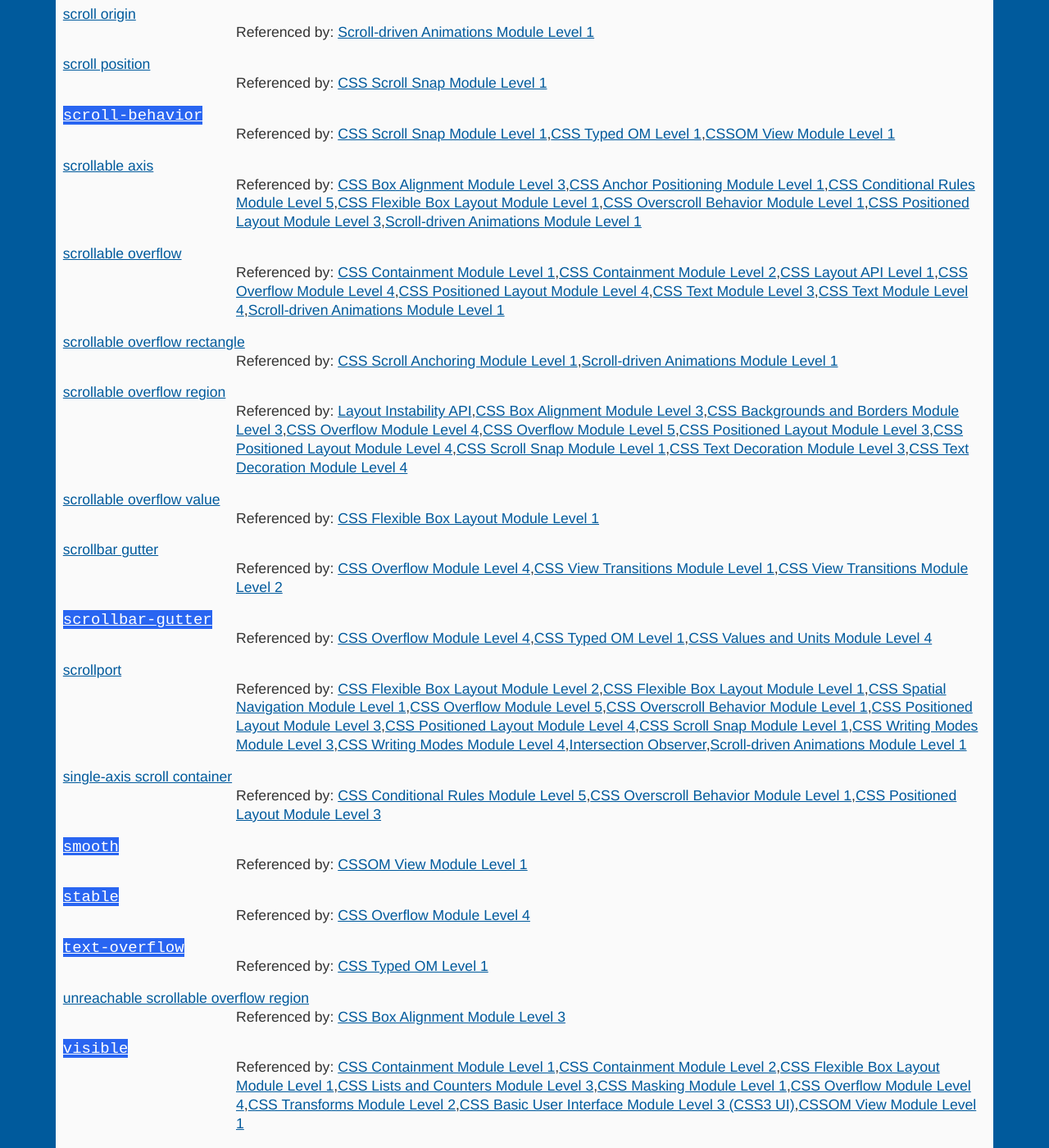
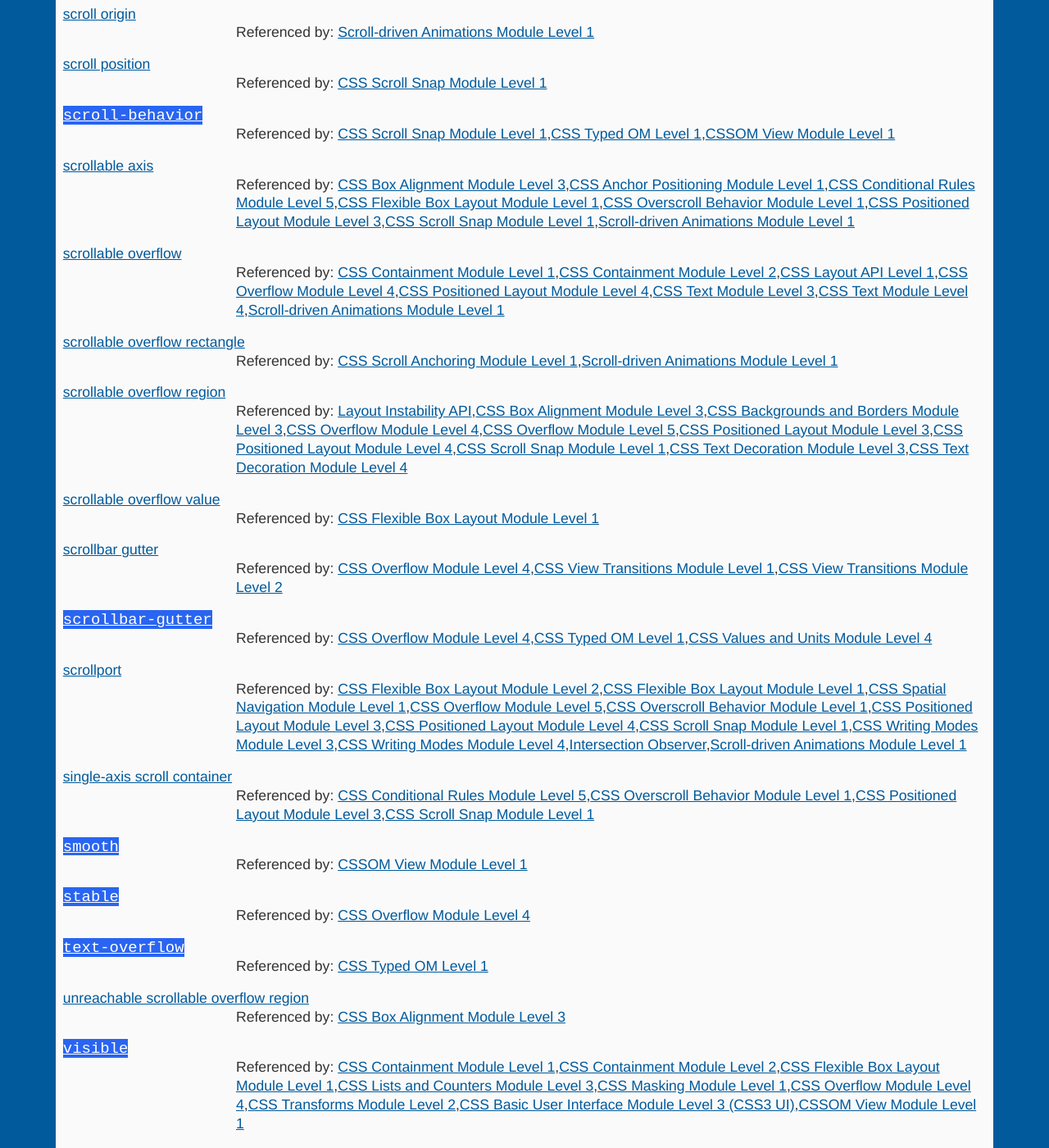
Before and after one commit to dontcallmedom/specdex, a Jekyll site: the page built from css-overflow-3.html, in a window 1280 px wide and 1400 px high, scrolled down 2176 px. Shown: the whole window at 82% size. Built offline with Jekyll 4.4.1, drawn with Linux system fonts in a browser that asks for light colours.

Commit message:
Automatic update

```diff
--- a/css-overflow-3.html
+++ b/css-overflow-3.html
@@ -53,7 +53,7 @@ layout: base
 <dt><a class="css" href="https:&#x2F;&#x2F;drafts.csswg.org&#x2F;css-overflow-3&#x2F;#propdef-scroll-behavior"><code>scroll-behavior</code></a></dt>
 <dd>Referenced by: <a href="https:&#x2F;&#x2F;drafts.csswg.org&#x2F;css-scroll-snap-1&#x2F;">CSS Scroll Snap Module Level 1</a>,<a href="https:&#x2F;&#x2F;drafts.css-houdini.org&#x2F;css-typed-om-1&#x2F;">CSS Typed OM Level 1</a>,<a href="https:&#x2F;&#x2F;drafts.csswg.org&#x2F;cssom-view-1&#x2F;">CSSOM View Module Level 1</a></dd>
 <dt><a class="concept" href="https:&#x2F;&#x2F;drafts.csswg.org&#x2F;css-overflow-3&#x2F;#scrollable-axis">scrollable axis</a></dt>
-<dd>Referenced by: <a href="https:&#x2F;&#x2F;drafts.csswg.org&#x2F;css-align-3&#x2F;">CSS Box Alignment Module Level 3</a>,<a href="https:&#x2F;&#x2F;drafts.csswg.org&#x2F;css-anchor-position-1&#x2F;">CSS Anchor Positioning Module Level 1</a>,<a href="https:&#x2F;&#x2F;drafts.csswg.org&#x2F;css-conditional-5&#x2F;">CSS Conditional Rules Module Level 5</a>,<a href="https:&#x2F;&#x2F;drafts.csswg.org&#x2F;css-flexbox-1&#x2F;">CSS Flexible Box Layout Module Level 1</a>,<a href="https:&#x2F;&#x2F;drafts.csswg.org&#x2F;css-overscroll-1&#x2F;">CSS Overscroll Behavior Module Level 1</a>,<a href="https:&#x2F;&#x2F;drafts.csswg.org&#x2F;css-position-3&#x2F;">CSS Positioned Layout Module Level 3</a>,<a href="https:&#x2F;&#x2F;drafts.csswg.org&#x2F;scroll-animations-1&#x2F;">Scroll-driven Animations Module Level 1</a></dd>
+<dd>Referenced by: <a href="https:&#x2F;&#x2F;drafts.csswg.org&#x2F;css-align-3&#x2F;">CSS Box Alignment Module Level 3</a>,<a href="https:&#x2F;&#x2F;drafts.csswg.org&#x2F;css-anchor-position-1&#x2F;">CSS Anchor Positioning Module Level 1</a>,<a href="https:&#x2F;&#x2F;drafts.csswg.org&#x2F;css-conditional-5&#x2F;">CSS Conditional Rules Module Level 5</a>,<a href="https:&#x2F;&#x2F;drafts.csswg.org&#x2F;css-flexbox-1&#x2F;">CSS Flexible Box Layout Module Level 1</a>,<a href="https:&#x2F;&#x2F;drafts.csswg.org&#x2F;css-overscroll-1&#x2F;">CSS Overscroll Behavior Module Level 1</a>,<a href="https:&#x2F;&#x2F;drafts.csswg.org&#x2F;css-position-3&#x2F;">CSS Positioned Layout Module Level 3</a>,<a href="https:&#x2F;&#x2F;drafts.csswg.org&#x2F;css-scroll-snap-1&#x2F;">CSS Scroll Snap Module Level 1</a>,<a href="https:&#x2F;&#x2F;drafts.csswg.org&#x2F;scroll-animations-1&#x2F;">Scroll-driven Animations Module Level 1</a></dd>
 <dt><a class="concept" href="https:&#x2F;&#x2F;drafts.csswg.org&#x2F;css-overflow-3&#x2F;#scrollable-overflow">scrollable overflow</a></dt>
 <dd>Referenced by: <a href="https:&#x2F;&#x2F;drafts.csswg.org&#x2F;css-contain-1&#x2F;">CSS Containment Module Level 1</a>,<a href="https:&#x2F;&#x2F;drafts.csswg.org&#x2F;css-contain-2&#x2F;">CSS Containment Module Level 2</a>,<a href="https:&#x2F;&#x2F;drafts.css-houdini.org&#x2F;css-layout-api-1&#x2F;">CSS Layout API Level 1</a>,<a href="https:&#x2F;&#x2F;drafts.csswg.org&#x2F;css-overflow-4&#x2F;">CSS Overflow Module Level 4</a>,<a href="https:&#x2F;&#x2F;drafts.csswg.org&#x2F;css-position-4&#x2F;">CSS Positioned Layout Module Level 4</a>,<a href="https:&#x2F;&#x2F;drafts.csswg.org&#x2F;css-text-3&#x2F;">CSS Text Module Level 3</a>,<a href="https:&#x2F;&#x2F;drafts.csswg.org&#x2F;css-text-4&#x2F;">CSS Text Module Level 4</a>,<a href="https:&#x2F;&#x2F;drafts.csswg.org&#x2F;scroll-animations-1&#x2F;">Scroll-driven Animations Module Level 1</a></dd>
 <dt><a class="concept" href="https:&#x2F;&#x2F;drafts.csswg.org&#x2F;css-overflow-3&#x2F;#scrollable-overflow-rectangle">scrollable overflow rectangle</a></dt>
@@ -69,7 +69,7 @@ layout: base
 <dt><a class="concept" href="https:&#x2F;&#x2F;drafts.csswg.org&#x2F;css-overflow-3&#x2F;#scrollport">scrollport</a></dt>
 <dd>Referenced by: <a href="https:&#x2F;&#x2F;drafts.csswg.org&#x2F;css-flexbox-2&#x2F;">CSS Flexible Box Layout Module Level 2</a>,<a href="https:&#x2F;&#x2F;drafts.csswg.org&#x2F;css-flexbox-1&#x2F;">CSS Flexible Box Layout Module Level 1</a>,<a href="https:&#x2F;&#x2F;drafts.csswg.org&#x2F;css-spatial-nav-1&#x2F;">CSS Spatial Navigation Module Level 1</a>,<a href="https:&#x2F;&#x2F;drafts.csswg.org&#x2F;css-overflow-5&#x2F;">CSS Overflow Module Level 5</a>,<a href="https:&#x2F;&#x2F;drafts.csswg.org&#x2F;css-overscroll-1&#x2F;">CSS Overscroll Behavior Module Level 1</a>,<a href="https:&#x2F;&#x2F;drafts.csswg.org&#x2F;css-position-3&#x2F;">CSS Positioned Layout Module Level 3</a>,<a href="https:&#x2F;&#x2F;drafts.csswg.org&#x2F;css-position-4&#x2F;">CSS Positioned Layout Module Level 4</a>,<a href="https:&#x2F;&#x2F;drafts.csswg.org&#x2F;css-scroll-snap-1&#x2F;">CSS Scroll Snap Module Level 1</a>,<a href="https:&#x2F;&#x2F;drafts.csswg.org&#x2F;css-writing-modes-3&#x2F;">CSS Writing Modes Module Level 3</a>,<a href="https:&#x2F;&#x2F;drafts.csswg.org&#x2F;css-writing-modes-4&#x2F;">CSS Writing Modes Module Level 4</a>,<a href="https:&#x2F;&#x2F;w3c.github.io&#x2F;IntersectionObserver&#x2F;">Intersection Observer</a>,<a href="https:&#x2F;&#x2F;drafts.csswg.org&#x2F;scroll-animations-1&#x2F;">Scroll-driven Animations Module Level 1</a></dd>
 <dt><a class="concept" href="https:&#x2F;&#x2F;drafts.csswg.org&#x2F;css-overflow-3&#x2F;#single-axis-scroll-container">single-axis scroll container</a></dt>
-<dd>Referenced by: <a href="https:&#x2F;&#x2F;drafts.csswg.org&#x2F;css-conditional-5&#x2F;">CSS Conditional Rules Module Level 5</a>,<a href="https:&#x2F;&#x2F;drafts.csswg.org&#x2F;css-overscroll-1&#x2F;">CSS Overscroll Behavior Module Level 1</a>,<a href="https:&#x2F;&#x2F;drafts.csswg.org&#x2F;css-position-3&#x2F;">CSS Positioned Layout Module Level 3</a></dd>
+<dd>Referenced by: <a href="https:&#x2F;&#x2F;drafts.csswg.org&#x2F;css-conditional-5&#x2F;">CSS Conditional Rules Module Level 5</a>,<a href="https:&#x2F;&#x2F;drafts.csswg.org&#x2F;css-overscroll-1&#x2F;">CSS Overscroll Behavior Module Level 1</a>,<a href="https:&#x2F;&#x2F;drafts.csswg.org&#x2F;css-position-3&#x2F;">CSS Positioned Layout Module Level 3</a>,<a href="https:&#x2F;&#x2F;drafts.csswg.org&#x2F;css-scroll-snap-1&#x2F;">CSS Scroll Snap Module Level 1</a></dd>
 <dt><a class="css" href="https:&#x2F;&#x2F;drafts.csswg.org&#x2F;css-overflow-3&#x2F;#valdef-scroll-behavior-smooth"><code>smooth</code></a></dt>
 <dd>Referenced by: <a href="https:&#x2F;&#x2F;drafts.csswg.org&#x2F;cssom-view-1&#x2F;">CSSOM View Module Level 1</a></dd>
 <dt><a class="css" href="https:&#x2F;&#x2F;drafts.csswg.org&#x2F;css-overflow-3&#x2F;#valdef-scrollbar-gutter-stable"><code>stable</code></a></dt>
--- a/css-scroll-snap-1.html
+++ b/css-scroll-snap-1.html
@@ -17,8 +17,6 @@ layout: base
 <dt><a class="css" href="https:&#x2F;&#x2F;drafts.csswg.org&#x2F;css-scroll-snap-1&#x2F;#valdef-scroll-snap-type-block"><code>block</code></a></dt>
 <dd>Referenced by: <a href="https:&#x2F;&#x2F;drafts.csswg.org&#x2F;css-2022&#x2F;">CSS Snapshot 2022</a>,<a href="https:&#x2F;&#x2F;drafts.csswg.org&#x2F;css-2023&#x2F;">CSS Snapshot 2023</a>,<a href="https:&#x2F;&#x2F;drafts.csswg.org&#x2F;css-2024&#x2F;">CSS Snapshot 2024</a>,<a href="https:&#x2F;&#x2F;drafts.csswg.org&#x2F;css-2025&#x2F;">CSS Snapshot 2025</a>,<a href="https:&#x2F;&#x2F;drafts.csswg.org&#x2F;css-2026&#x2F;">CSS Snapshot 2026</a></dd>
 <dt><a class="css" href="https:&#x2F;&#x2F;drafts.csswg.org&#x2F;css-scroll-snap-1&#x2F;#valdef-scroll-snap-type-both"><code>both</code></a></dt>
-<dd>Referenced by: <a href="https:&#x2F;&#x2F;drafts.csswg.org&#x2F;css-2022&#x2F;">CSS Snapshot 2022</a>,<a href="https:&#x2F;&#x2F;drafts.csswg.org&#x2F;css-2023&#x2F;">CSS Snapshot 2023</a>,<a href="https:&#x2F;&#x2F;drafts.csswg.org&#x2F;css-2024&#x2F;">CSS Snapshot 2024</a>,<a href="https:&#x2F;&#x2F;drafts.csswg.org&#x2F;css-2025&#x2F;">CSS Snapshot 2025</a>,<a href="https:&#x2F;&#x2F;drafts.csswg.org&#x2F;css-2026&#x2F;">CSS Snapshot 2026</a></dd>
-<dt><a class="concept" href="https:&#x2F;&#x2F;drafts.csswg.org&#x2F;css-scroll-snap-1&#x2F;#captures-snap-positions">captures snap positions</a></dt>
 <dd>Referenced by: <a href="https:&#x2F;&#x2F;drafts.csswg.org&#x2F;css-2022&#x2F;">CSS Snapshot 2022</a>,<a href="https:&#x2F;&#x2F;drafts.csswg.org&#x2F;css-2023&#x2F;">CSS Snapshot 2023</a>,<a href="https:&#x2F;&#x2F;drafts.csswg.org&#x2F;css-2024&#x2F;">CSS Snapshot 2024</a>,<a href="https:&#x2F;&#x2F;drafts.csswg.org&#x2F;css-2025&#x2F;">CSS Snapshot 2025</a>,<a href="https:&#x2F;&#x2F;drafts.csswg.org&#x2F;css-2026&#x2F;">CSS Snapshot 2026</a></dd>
 <dt><a class="css" href="https:&#x2F;&#x2F;drafts.csswg.org&#x2F;css-scroll-snap-1&#x2F;#valdef-scroll-snap-align-center"><code>center</code></a></dt>
 <dd>Referenced by: <a href="https:&#x2F;&#x2F;drafts.csswg.org&#x2F;css-2022&#x2F;">CSS Snapshot 2022</a>,<a href="https:&#x2F;&#x2F;drafts.csswg.org&#x2F;css-2023&#x2F;">CSS Snapshot 2023</a>,<a href="https:&#x2F;&#x2F;drafts.csswg.org&#x2F;css-2024&#x2F;">CSS Snapshot 2024</a>,<a href="https:&#x2F;&#x2F;drafts.csswg.org&#x2F;css-2025&#x2F;">CSS Snapshot 2025</a>,<a href="https:&#x2F;&#x2F;drafts.csswg.org&#x2F;css-2026&#x2F;">CSS Snapshot 2026</a></dd>
```
